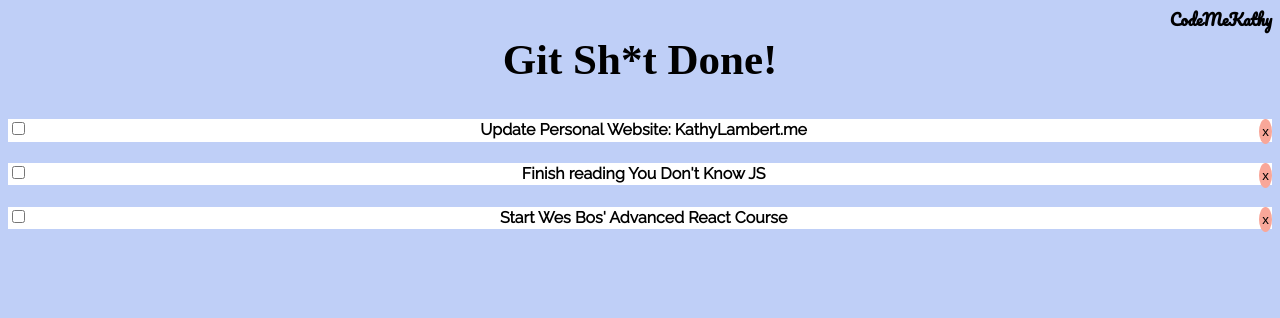
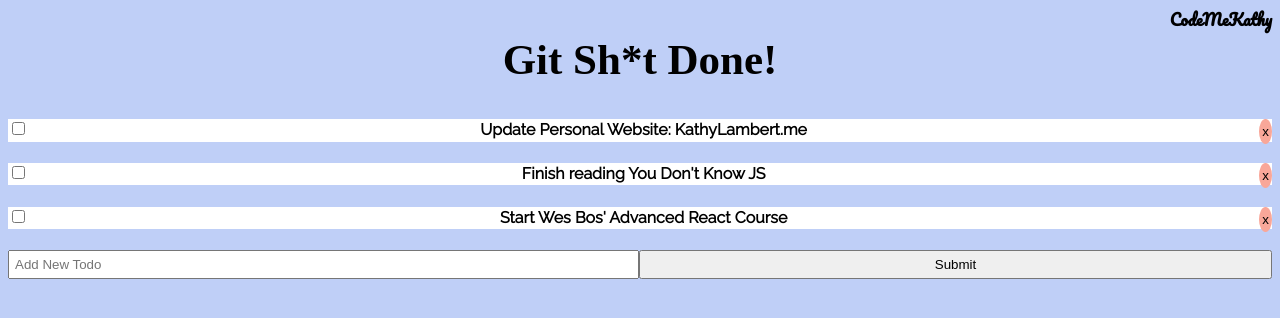
Before and after one commit to CodeMeKathy/reactcc, a React (Create React App) app: page / in a window 1280 px wide. Shown: the top 318 px of the page. Built offline with nearby package versions, Linux system fonts and the light colour scheme; a web font is replaced by a local one.

Commit message:
Added new AddTodoItem.js component with the intial form, submit input and styling.  Added new component to App.js component.

```diff
--- a/src/App.js
+++ b/src/App.js
@@ -1,7 +1,9 @@
 import React, { Component } from 'react';
+import Header from './components/layouts/Header'
+import Logo from './components/Logo'
 import Todos from './components/Todos'
-import Header from './components/Header'
-import Logo from './components/Logo'
+import AddTodoItem from './components/AddTodoItem';
+
 
 import './App.css';
 
@@ -54,6 +56,7 @@ class App extends Component {
         <Logo />
         <Header />
         <Todos todos={this.state.todos} markTodoComplete={this.markTodoComplete} delTodo={this.delTodo} />
+        <AddTodoItem />
       </div>
     );
   }
--- /dev/null
+++ b/src/components/AddTodoItem.js
@@ -0,0 +1,27 @@
+// Short-cut Command: 'rce'
+
+import React, { Component } from 'react'
+
+export class AddTodoItem extends Component {
+  render() {
+    return (
+      <div>
+        <form style={{display: 'flex' }}>
+          <input type="text"
+            name='name'
+            style={{ flex: '10', padding: '5px' }}
+            placeholder='Add New Todo'
+        />
+        <input
+        type="submit"
+        value="Submit"
+        className='btn'
+        style={{flex: '10'}}
+        />
+        </form>
+      </div>
+    )
+  }
+}
+
+export default AddTodoItem
```
Also changed, not shown: src/components/layouts/Header.js (renamed from src/components/Header.js).
